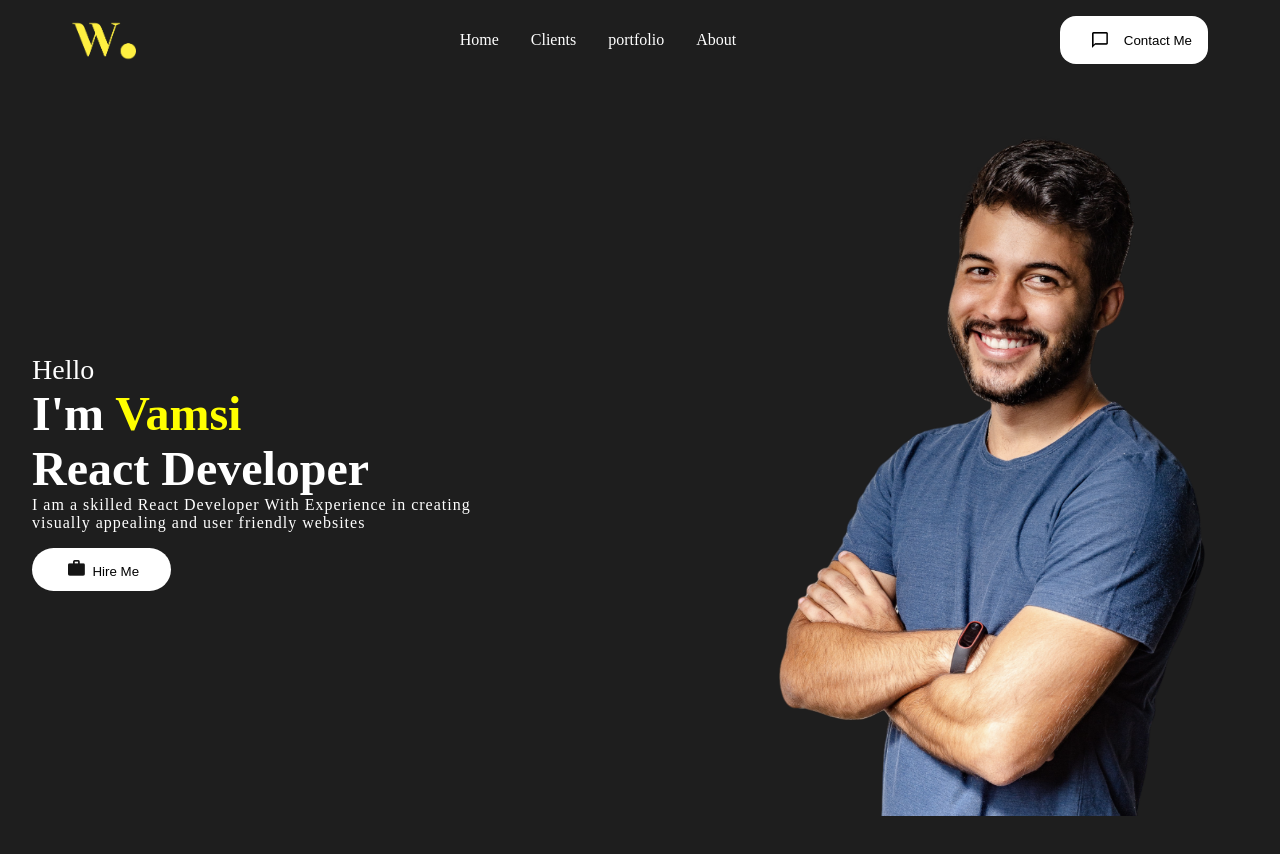
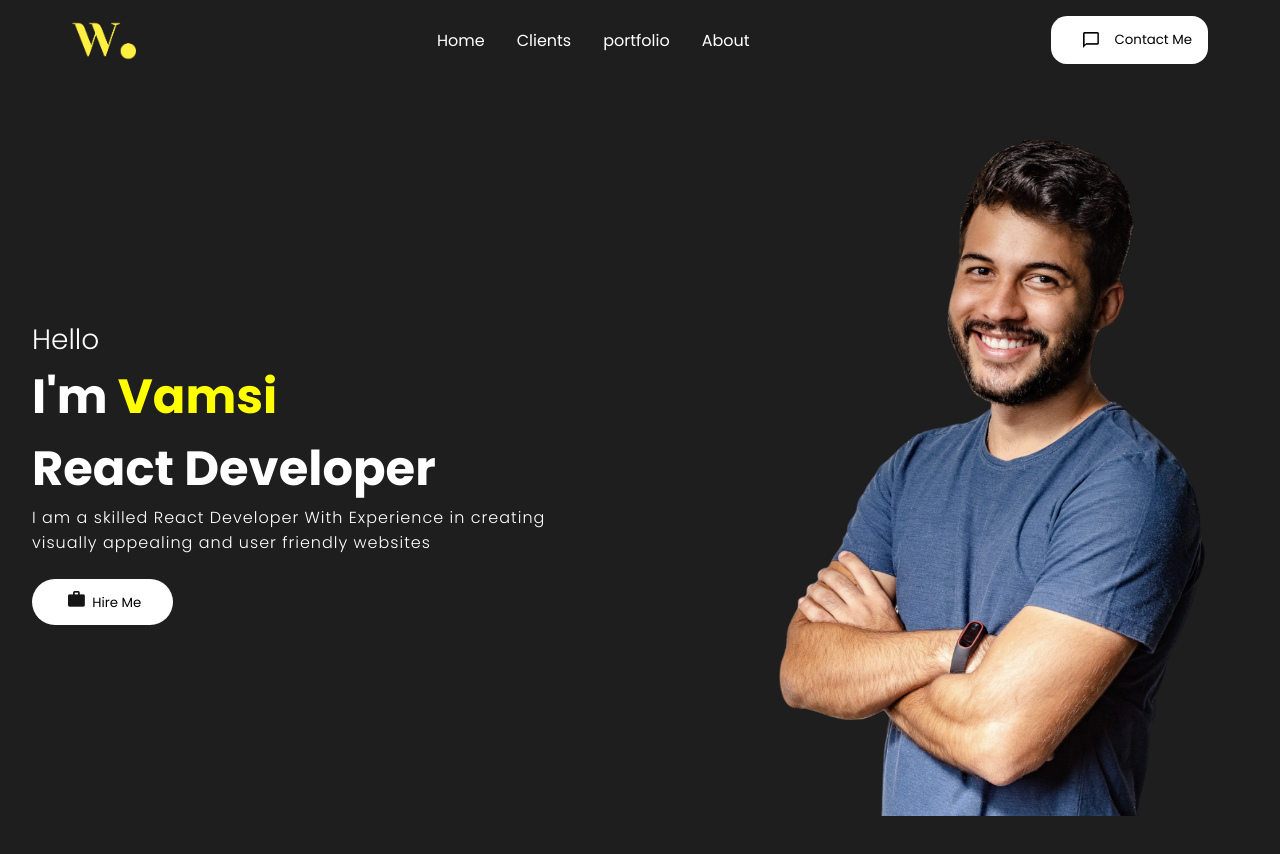
Before and after one commit to krishnavamsich/portfolio, a React (Create React App) app: page / in a window 1280 px wide. Shown: the top 854 px of the page. Built offline with nearby package versions, Linux system fonts and the light colour scheme.

Commit message:
[add] css properties for style.js

```diff
--- a/public/style.css
+++ b/public/style.css
@@ -4,11 +4,11 @@
     box-sizing: border-box;
     text-decoration: none;
     background: transparent;
-
+    font-family: 'Poppins',sans-serif;
 }
 body{
     background: rgb(30,30,30);
     color: white;
     overflow: hidden;
-    overflow: scroll;
+    overflow-y: scroll;
 }
```
